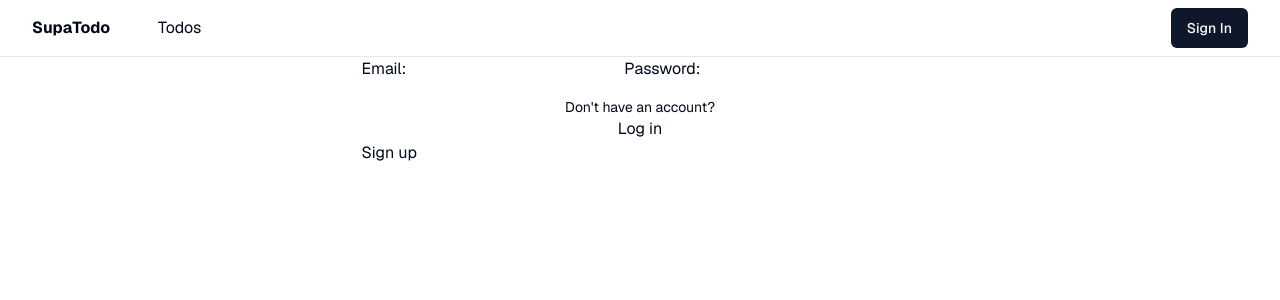
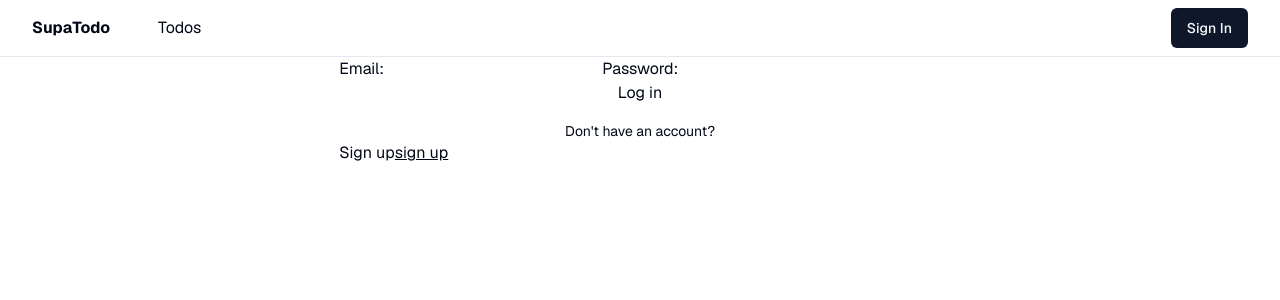
Before and after one commit to ElinahMoyo/supatodo-main, a Next.js app in the folder todos/: page /login in a window 1280 px wide. Shown: the top 300 px of the page. Built offline with nearby package versions, Linux system fonts and the light colour scheme; no server answers.

Commit message:
Login update

```diff
--- a/todos/app/login/page.tsx
+++ b/todos/app/login/page.tsx
@@ -7,11 +7,14 @@ export default function LoginPage() {
       <input id="email" name="email" type="email" required />
       <label htmlFor="password">Password:</label>
       <input id="password" name="password" type="password" required />
+      <button formAction={login} className="w-full">Log in</button>
       <div className="mt-4 text-center text-sm">
         Don&apos;t have an account?{" "}
       </div>
-      <button formAction={login} className="w-full">Log in</button>
       <button formAction={signup}>Sign up</button>
+      <button form="login-form" className="underline">
+        sign up
+      </button>
     </form>
   )
 }
```
